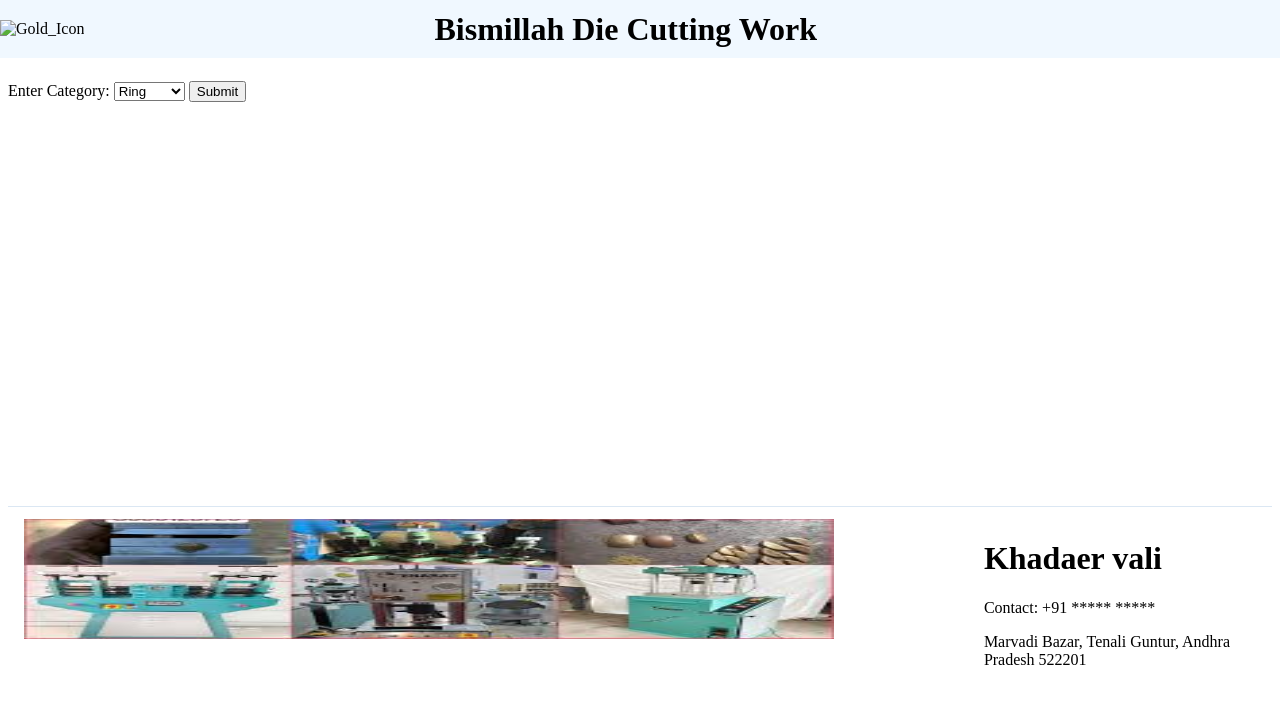
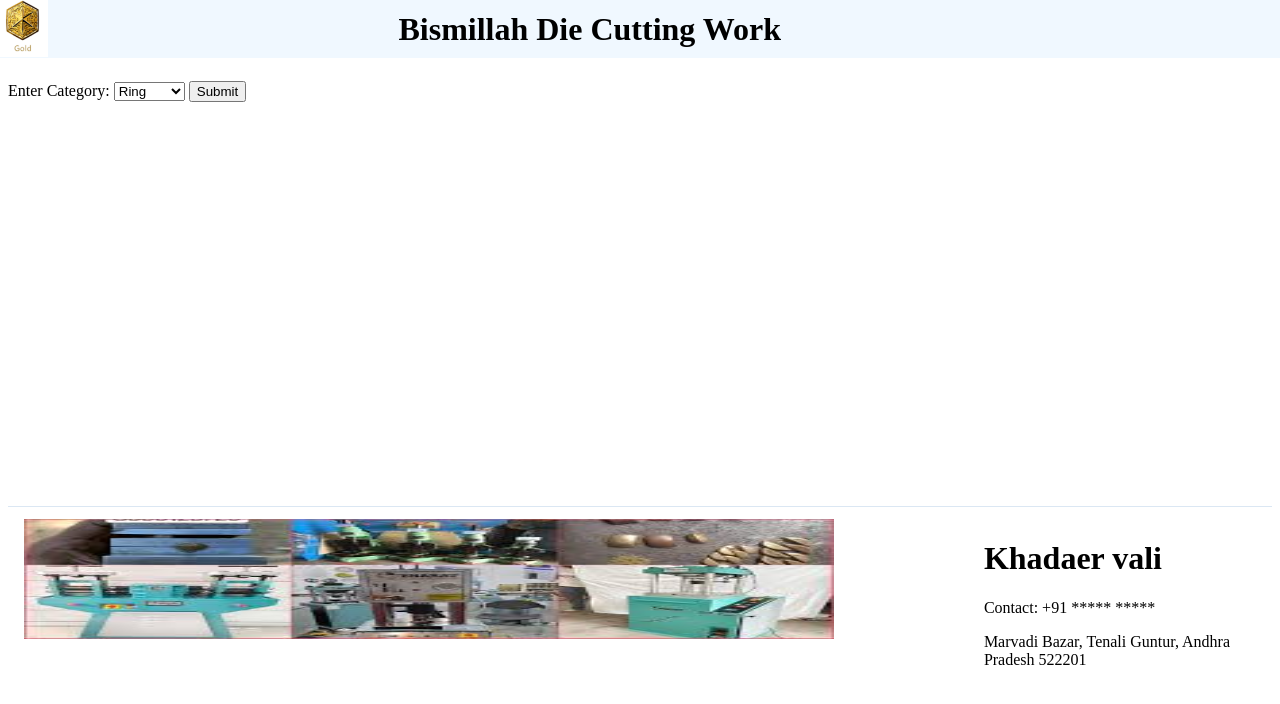
Before and after one commit to skmabusubani/Gold, a plain HTML site: page index.html in a window 1280 px wide. Drawn offline with Linux system fonts and the light colour scheme; files whose address does not match are found by name.

Commit message:
Update index.html

```diff
--- a/index.html
+++ b/index.html
@@ -9,7 +9,7 @@
 <body>
     <!-- Header Section -->
     <div class="head">
-    <p><img id="icon" src="Images/Gold_Icon.png" alt="Gold_Icon">
+    <p><img id="icon" src="Gold_Icon.png" alt="Gold_Icon">
     <h1>Bismillah Die Cutting Work</h1>
     </div></p>
 
```
